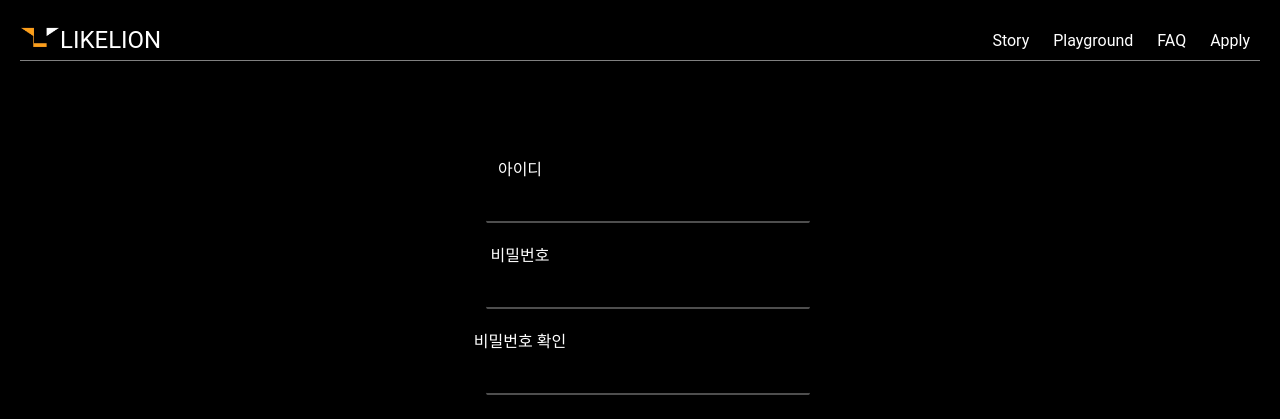
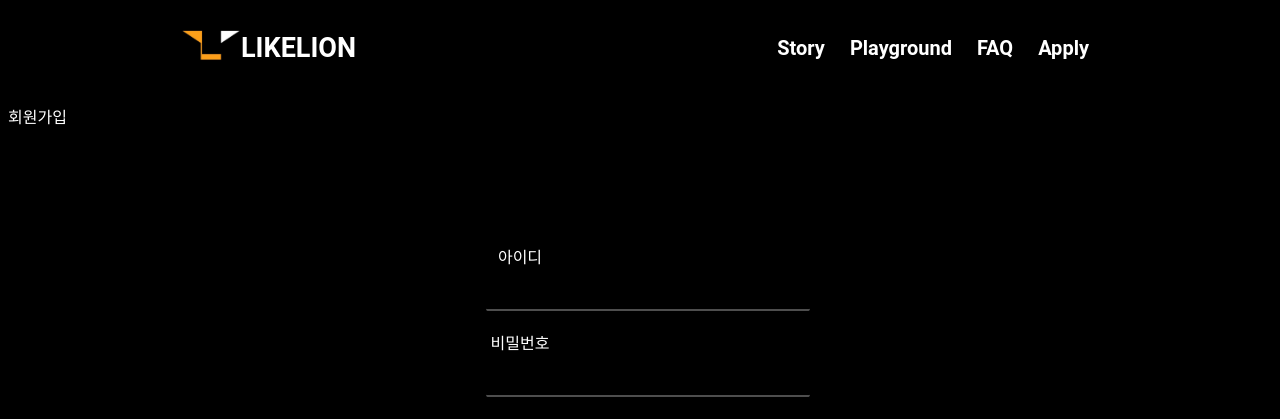
Before and after one commit to myeongjunkim/Pretty-Lion, a Django app: template PrettyLion/accounts/templates/signup.html in a window 1280 px wide. Shown: the top 419 px of the page. Run offline with Django 4.2, Linux system fonts and the light colour scheme; the template is opened without the code that fills it, so the values that code supplies are empty.

Commit message:
네브바 위치 수정

```diff
--- a/PrettyLion/PrettyLion/static/css/base.css
+++ b/PrettyLion/PrettyLion/static/css/base.css
@@ -1,16 +1,21 @@
+header {
+    font-family : 'Roboto';
+    font-weight : bold;
+    background-color : black;
+}
+
 body {
     background-color: #000;
     color: #fff;
 }
 
 nav {
-    position:fixed;
+    position:relative;
     top:0px;
     left: 0;
     right: 0;
     height:40px;
-    padding:20px 20px 0px 20px;
-    z-index:5;
+    padding:20px 20px 20px 20px;
     background-color: black;
 }
 
@@ -20,9 +25,10 @@ a {
 }
 
 .nav-wrap{
-    width:100%;
+    margin-left : auto;
+    margin-right : auto;
+    width:75%;
     height:100%;
-    border-bottom: 1px solid gray;
     display:flex;
     justify-content: space-between;
     align-items: center;
@@ -31,18 +37,31 @@ a {
 .nav-left{
     display:flex;
     align-items: center;
-    font-size:24px;
+    font-size:27px;
 }
 
 .nav-logo{
-    width:40px;
+    width:60px;
     height:auto;
 }
 
 .nav-right{
-    font-size:16px;
+    font-size:20px;
 }
 
 .nav-right a{
     margin:0 10px 0 10px;
 }
+
+.nav-login {
+    width:75%;
+    height:100%;
+    display:flex;
+    justify-content: space-between;
+    align-items: right;
+    font-size : 13px;
+}
+
+.nav-login a{
+    margin:0 10px 0 10px;
+}
--- a/PrettyLion/PrettyLion/templates/base.html
+++ b/PrettyLion/PrettyLion/templates/base.html
@@ -14,7 +14,7 @@
 </head>
 
 <header>
-       <nav>
+    <nav>
         <div class="nav-wrap">
             <div class="nav-left">
 
@@ -22,12 +22,10 @@
                 <a href="{% url 'index' %}">LIKELION</a>
             </div>
             <div class="nav-right">
-                <div class="dropdown">
                 <a href="#">Story</a>
                 <a href="{% url 'plg-intro' %}">Playground</a>
                 <a href="#">FAQ</a>
                 <a href="#">Apply</a>
-
             </div>
         </div>
     </nav>
```
